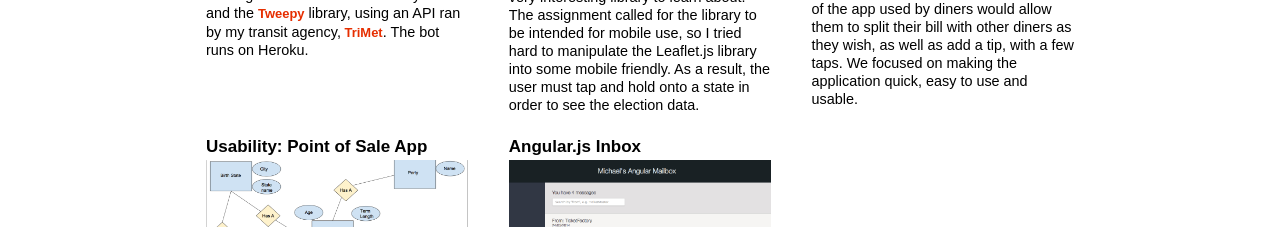
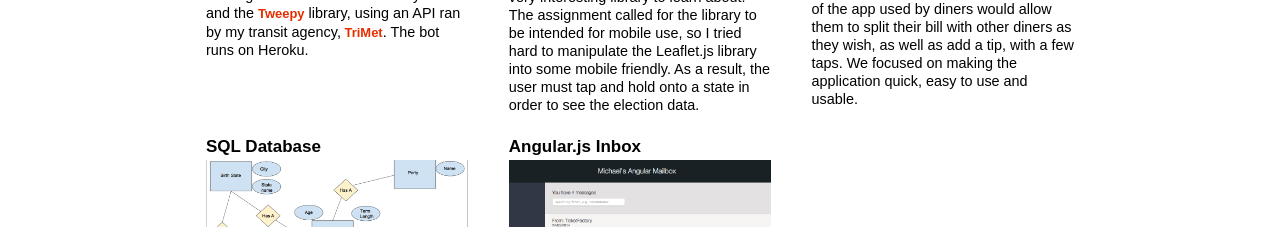
Before and after one commit to mbamesb2/mbamesb2.github.io, a website: page index.html in a window 1280 px wide. Shown: the part 980-1207 px from the top of the page. Drawn offline with Linux system fonts and the light colour scheme.

Commit message:
remove typo again

```diff
--- a/index.html
+++ b/index.html
@@ -78,7 +78,7 @@
 					</div>
 					<div class="item">
 						<a href="https://github.com/mbamesb2/Database-Presidential/blob/master/dbActions.js">
-						<h3 class="title">Usability: Point of Sale App</h3>
+						<h3 class="title">SQL Database</h3>
 						<img src="/static/img/database.jpg">
 						</a>
 						<p class="explain">For a databases course, I designed a SQL relational database for biographical presidential data. For the project, I created an ER diagram, a schema, a list of table creation queries and a simple application built with AJAX, node.js and HTML to allow a user to add data to the database.</p>
```
